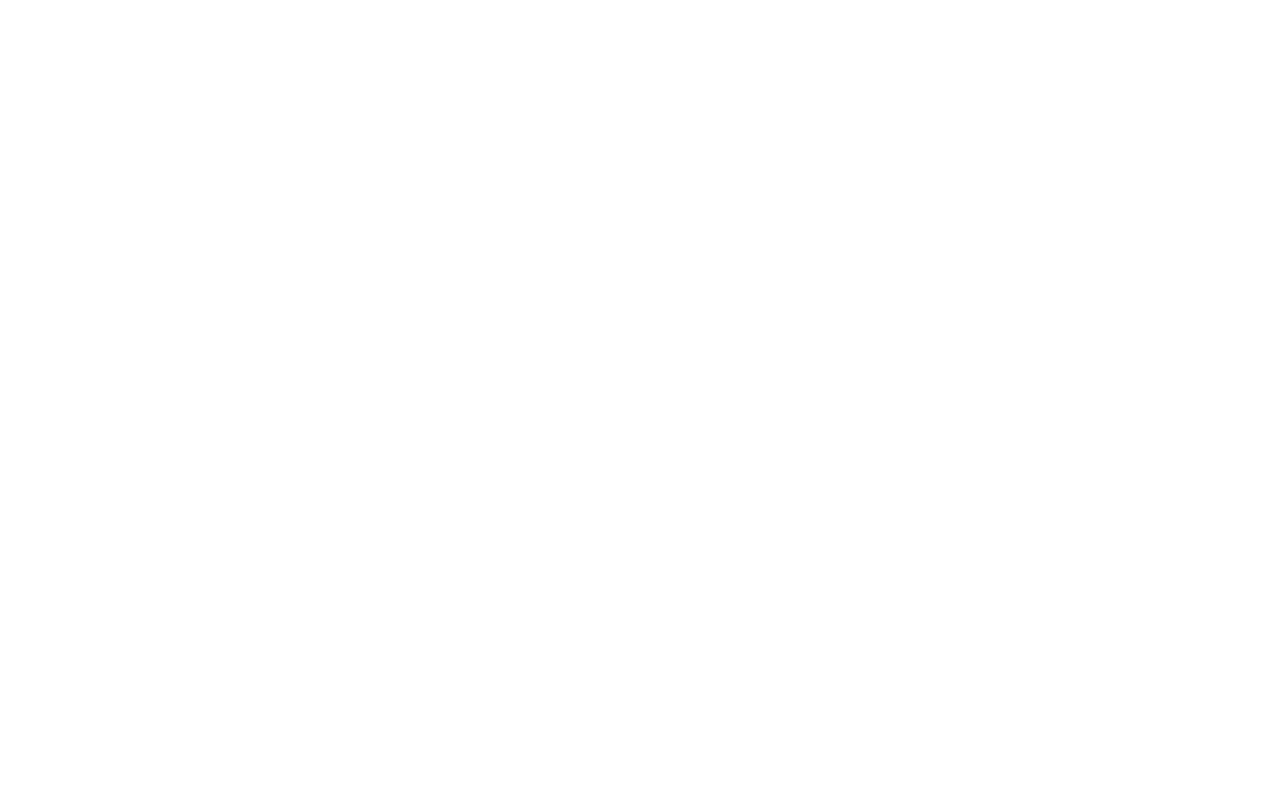
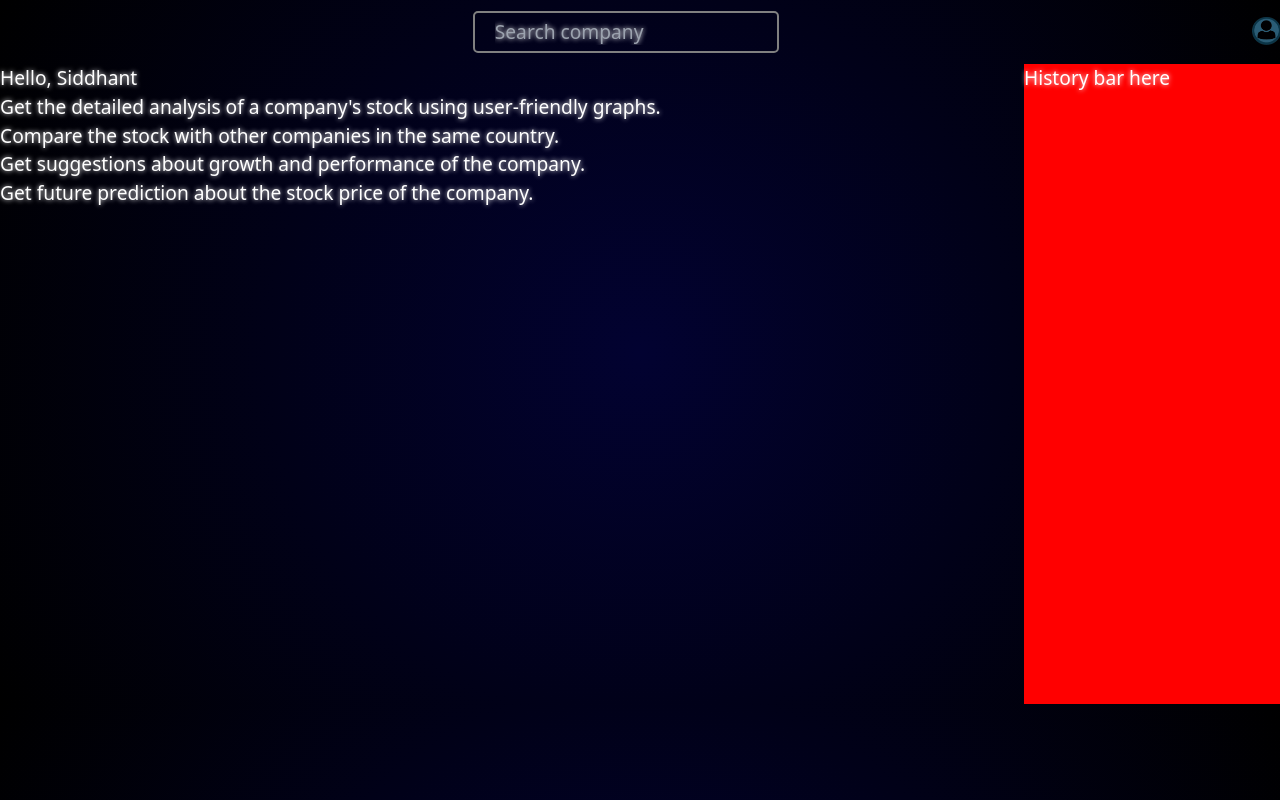
Before and after one commit to Siddhant-Baranwal/stocking, a React (Vite) app: page /dashboard in a window 1280 px wide. Before the commit this address had no page. Built offline with nearby package versions, Linux system fonts and the light colour scheme.

Commit message:
Adding dashboard file

```diff
--- a/src/App.jsx
+++ b/src/App.jsx
@@ -1,5 +1,6 @@
 import React from "react"
 import { Routes, Route } from "react-router-dom"
+import Dashboard from "./components/Dashboard"
 import Landing from "./components/Landing"
 
 function App() {
@@ -8,6 +9,7 @@
     <>
       <Routes>
         <Route path="/" element={<Landing />} />
+        <Route path="/dashboard" element={<Dashboard />} />
       </Routes>
     </>
   )
--- /dev/null
+++ b/src/components/Dashboard.jsx
@@ -0,0 +1,43 @@
+import React, { useState } from 'react'
+import LeftBarAbsent from './LeftBarAbsent';
+import LeftBarPresent from './LeftBarPresent';
+import History from './History';
+
+const Dashboard = () => {
+  const [Company, setCompany] = useState('');
+  const [isCompany, setIsCompany] = useState(false);
+  const changeHandler = (e) => {
+    setCompany(e.target.value);
+    console.log(Company);
+  };
+  const searchHandler = (e) => {
+    console.log(Company);
+    if(Company==='') setIsCompany(false)
+    else setIsCompany(true);
+    e.preventDefault();
+  };
+
+  return (
+    <div>
+      <div className="head">
+        <form action="POST" onSubmit={searchHandler}>
+          <input type="text" name="search" id="search" placeholder='Search company' value={Company} onChange={changeHandler}/>
+        </form>
+        <img src="/images/userIcon.png" alt="User" className='userIcon'/>
+      </div>
+      <div className="main">
+        {!isCompany && <div>
+          <LeftBarAbsent/>
+        </div> }
+        {
+          isCompany && <div>
+            <LeftBarPresent/>
+          </div>
+        }
+        <History/>
+      </div>
+    </div>
+  )
+}
+
+export default Dashboard;
--- a/src/components/Landing.jsx
+++ b/src/components/Landing.jsx
@@ -1,43 +1,11 @@
-import React, { useState } from 'react'
-import LeftBarAbsent from './LeftBarAbsent';
-import LeftBarPresent from './LeftBarPresent';
-import History from './History';
+import React from 'react'
 
 const Landing = () => {
-  const [Company, setCompany] = useState('');
-  const [isCompany, setIsCompany] = useState(false);
-  const changeHandler = (e) => {
-    setCompany(e.target.value);
-    console.log(Company);
-  };
-  const searchHandler = (e) => {
-    console.log(Company);
-    if(Company==='') setIsCompany(false)
-    else setIsCompany(true);
-    e.preventDefault();
-  };
-
   return (
     <div>
-      <div className="head">
-        <form action="POST" onSubmit={searchHandler}>
-          <input type="text" name="search" id="search" placeholder='Search company' value={Company} onChange={changeHandler}/>
-        </form>
-        <img src="/images/userIcon.png" alt="User" className='userIcon'/>
-      </div>
-      <div className="main">
-        {!isCompany && <div>
-          <LeftBarAbsent/>
-        </div> }
-        {
-          isCompany && <div>
-            <LeftBarPresent/>
-          </div>
-        }
-        <History/>
-      </div>
+      landing page
     </div>
   )
 }
 
-export default Landing;
+export default Landing
--- a/src/components/LeftBarAbsent.jsx
+++ b/src/components/LeftBarAbsent.jsx
@@ -1,9 +1,22 @@
 import React from 'react'
 
 const LeftBarAbsent = () => {
+  const user = "Siddhant";
   return (
     <div className='left'>
-      Company absent
+      <p className="hello">Hello, {user}</p>
+      <div className="card">
+        Get the detailed analysis of a company's stock using user-friendly graphs.
+      </div>
+      <div className="card">
+        Compare the stock with other companies in the same country.
+      </div>
+      <div className="card">
+        Get suggestions about growth and performance of the company.
+      </div>
+      <div className="card">
+        Get future prediction about the stock price of the company.
+      </div>
     </div>
   )
 }
--- a/src/index.css
+++ b/src/index.css
@@ -46,7 +46,6 @@
 .left{
     display: inline-block;
     width: 80vw;
-    border: 2px solid white;
 }
 
 .right{
```
